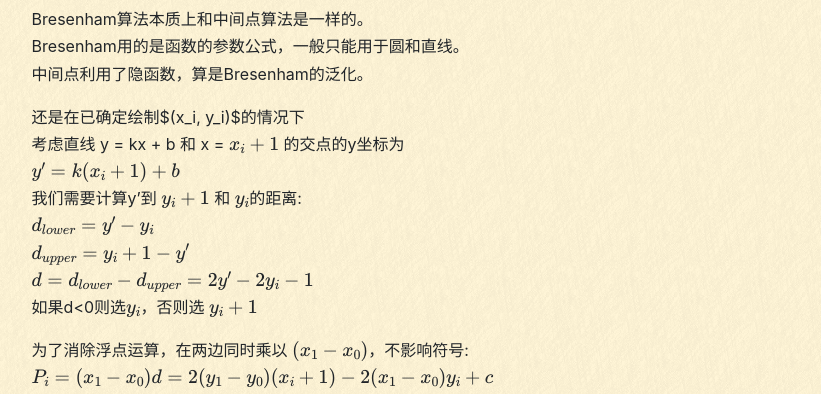
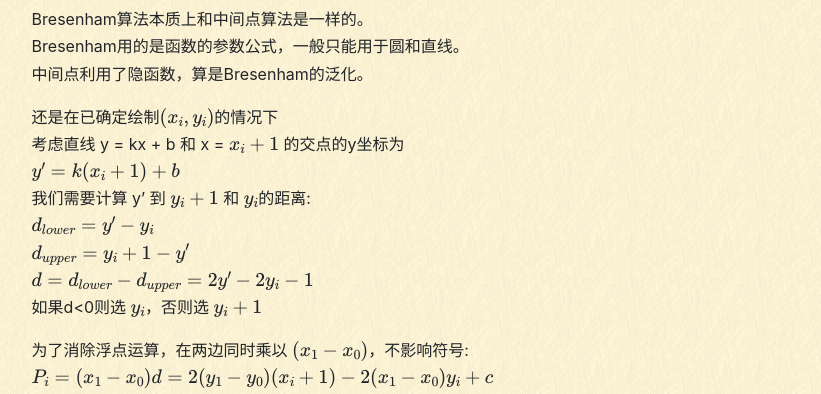
Before and after one commit to funkyholic/funkyholic.github.io, a Jekyll site: the page built from _posts/2018-03-17-图形学直线绘制算法.md, in a window 1280 px wide and 900 px high, scrolled down 4283 px. Shown: the part 156-550 px from the top of the window, without its empty margins (229-1050 px from the left). Built offline with Jekyll 4.4.1, drawn with Linux system fonts in a browser that asks for light colours; nearby versions of some CDN libraries; formulas are drawn with MathJax 3; part of the change alters nothing that is shown.

```diff
--- a/_includes/head.html
+++ b/_includes/head.html
@@ -20,6 +20,15 @@
   <script src="https://code.jquery.com/jquery-3.2.1.slim.min.js" integrity="sha384-KJ3o2DKtIkvYIK3UENzmM7KCkRr/rE9/Qpg6aAZGJwFDMVNA/GpGFF93hXpG5KkN" crossorigin="anonymous"></script>
   <script src="https://cdnjs.cloudflare.com/ajax/libs/popper.js/1.12.9/umd/popper.min.js" integrity="sha384-ApNbgh9B+Y1QKtv3Rn7W3mgPxhU9K/ScQsAP7hUibX39j7fakFPskvXusvfa0b4Q" crossorigin="anonymous"></script>
   <script src="https://maxcdn.bootstrapcdn.com/bootstrap/4.0.0/js/bootstrap.min.js" integrity="sha384-JZR6Spejh4U02d8jOt6vLEHfe/JQGiRRSQQxSfFWpi1MquVdAyjUar5+76PVCmYl" crossorigin="anonymous"></script>
-  <script src="http://cdn.mathjax.org/mathjax/latest/MathJax.js?config=TeX-AMS-MML_HTMLorMML"></script>
+  <script type="text/x-mathjax-config"> MathJax.Hub.Config({ TeX: { equationNumbers: { autoNumber: "all" } } }); </script>
+  <script type="text/x-mathjax-config">
+   MathJax.Hub.Config({
+     tex2jax: {
+       inlineMath: [ ['$','$'], ["\\(","\\)"] ],
+       processEscapes: true
+     }
+   });
+  </script>
+  <script src="https://cdn.mathjax.org/mathjax/latest/MathJax.js?config=TeX-AMS-MML_HTMLorMML" type="text/javascript"></script>
 
 </head>
--- a/_posts/2018-03-17-图形学直线绘制算法.md
+++ b/_posts/2018-03-17-图形学直线绘制算法.md
@@ -126,11 +126,11 @@ Bresenham用的是函数的参数公式，一般只能用于圆和直线。
 还是在已确定绘制$(x_i, y_i)$的情况下
 考虑直线 y = kx + b 和 x = $$x_i + 1$$ 的交点的y坐标为
 $$y' = k(x_i + 1) + b$$
-我们需要计算y'到 $$y_i+1$$ 和 $$y_i$$的距离:
+我们需要计算 y' 到 $$y_i+1$$ 和 $$y_i$$的距离:
 $$d_{lower} = y' - y_i$$
 $$d_{upper} = y_i+1 - y'$$
 $$d = d_{lower} - d_{upper} = 2y' - 2y_i - 1$$
-如果d<0则选$$y_i$$，否则选 $$y_i+1$$
+如果d<0则选 $$y_i$$，否则选 $$y_i+1$$
 
 为了消除浮点运算，在两边同时乘以 $$(x_1-x_0)$$，不影响符号:
 $$P_i = (x_1-x_0)d = 2(y_1-y_0)(x_i+1) - 2(x_1-x_0)y_i + c$$
```
